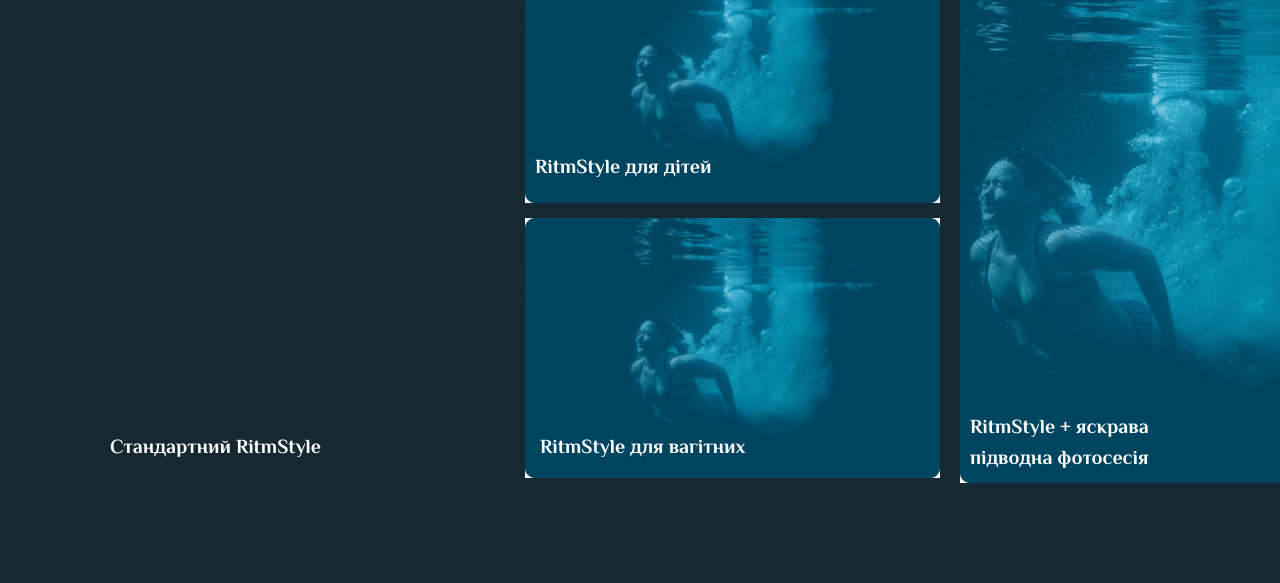
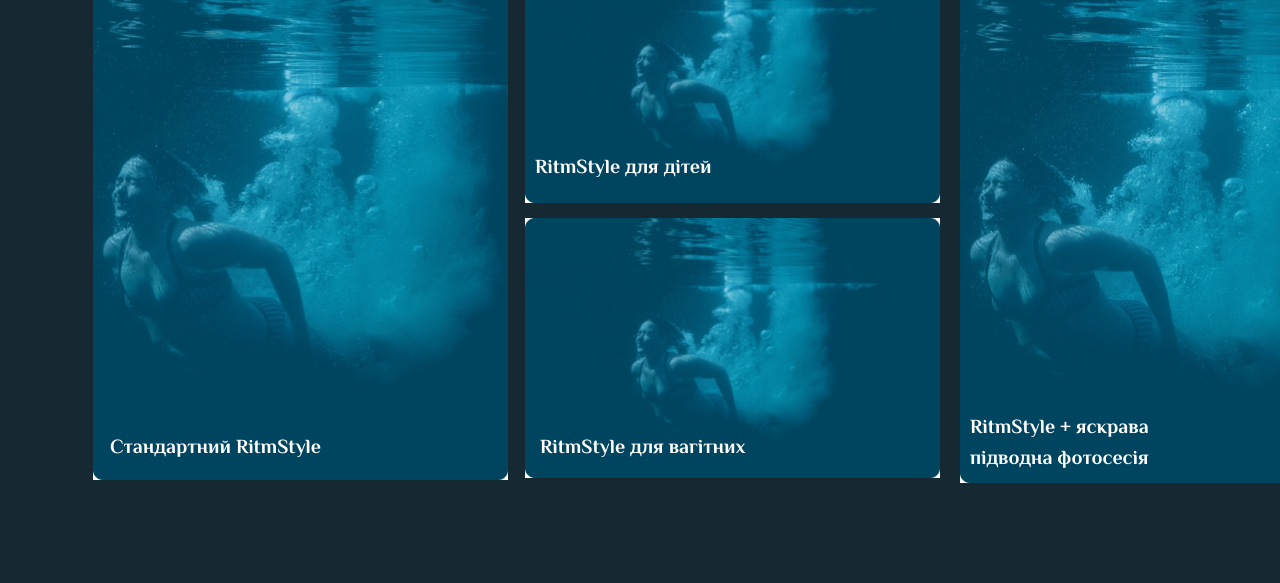
Before and after one commit to yaaassyaM/RitmSryle, a plain HTML site: page sessions.html in a window 1280 px wide. Shown: the part 217-800 px from the top of the page. Drawn offline with Linux system fonts and the light colour scheme.

Commit message:
Update sessions.html

```diff
--- a/sessions.html
+++ b/sessions.html
@@ -35,7 +35,7 @@
 
             <!--standart-sessions-->
             <div class="container-sessions">
-                <div class="scale-standart"><a href="aqua_aerobics.html" target="_blank"><img src="сеанс.jpg" alt="photo" class="pictures-sessions" class="scale-standart"></div></a>
+                <div class="scale-standart"><a href="aqua_aerobics.html" target="_blank"><img src="cеанс.jpg" alt="photo" class="pictures-sessions" class="scale-standart"></div></a>
                 <div class="standart-sessions">Стандартний RitmStyle</div>
 
             </div>
```
